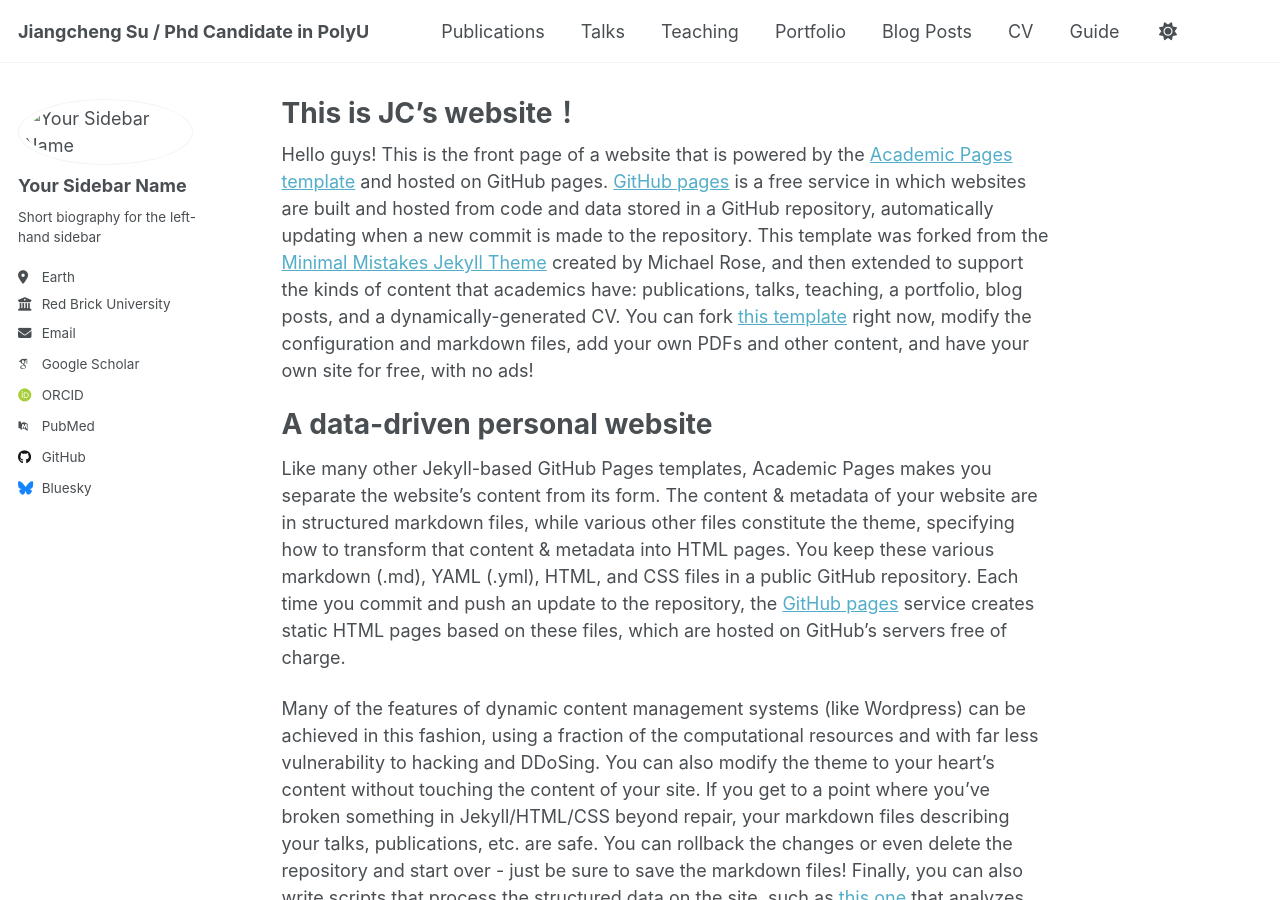
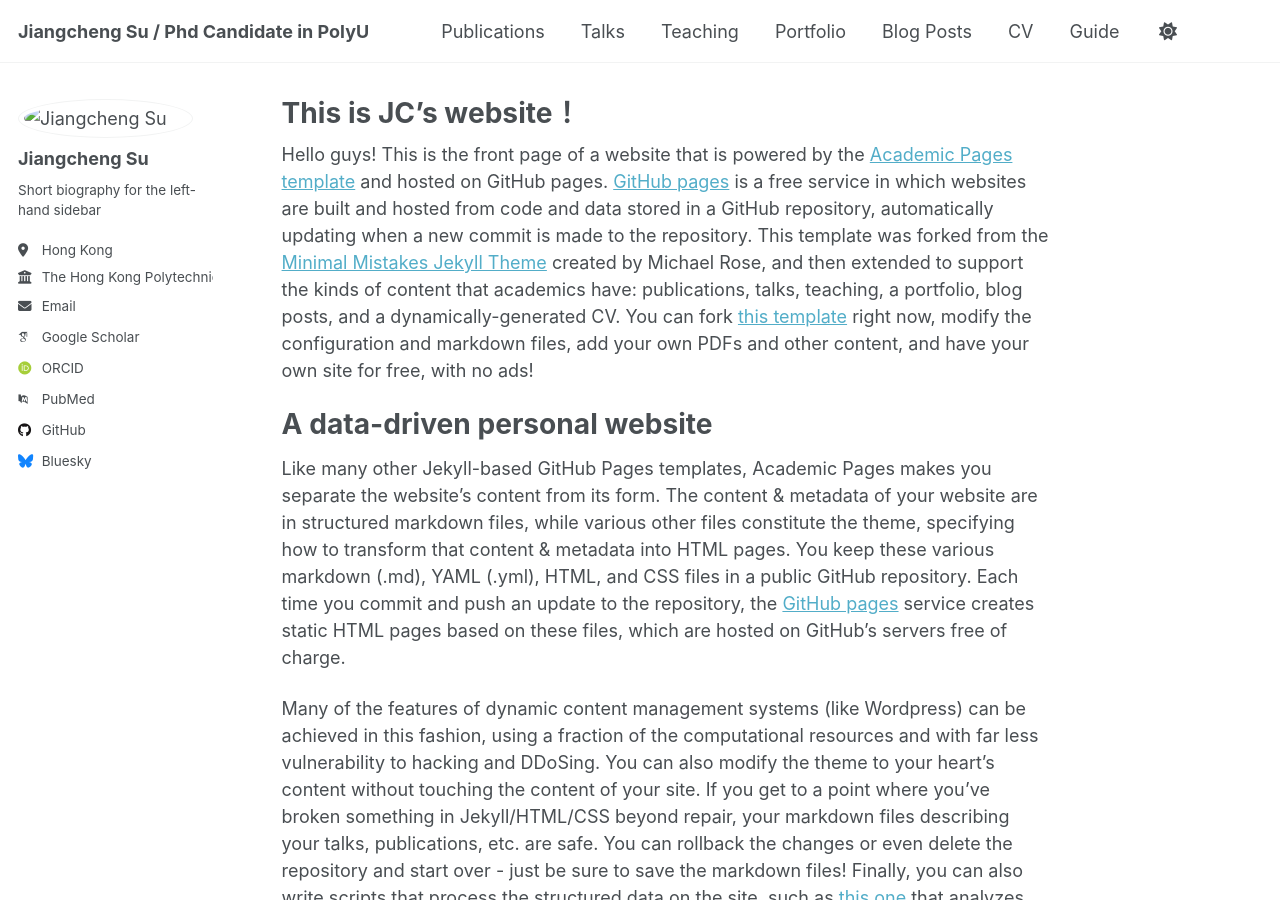
Before and after one commit to sujiangcheng/sujiangcheng.github.io, a Jekyll site: the page built from _pages/about.md, in a window 1280 px wide and 900 px high. Built offline with Jekyll 4.4.1, drawn with Linux system fonts in a browser that asks for light colours; some web fonts are replaced.

Commit message:
Update _config.yml

```diff
--- a/_config.yml
+++ b/_config.yml
@@ -23,13 +23,13 @@ repository               : "academicpages/academicpages.github.io"
 author:
   # Biographic information
   avatar           : "/images/jiangcheng.png"
-  name             : "Your Sidebar Name"
-  pronouns         : # example: "she/her"
+  name             : "Jiangcheng Su"
+  pronouns         : # example: "He/His"
   bio              : "Short biography for the left-hand sidebar"
-  location         : "Earth"
-  employer         : "Red Brick University"
+  location         : "Hong Kong"
+  employer         : "The Hong Kong Polytechnic University"
   uri              : # URL
-  email            : "none@example.org"
+  email            : "jiangcheng.su@connect.polyu.hk"
 
   # Academic websites
   academia         : # URL
```
